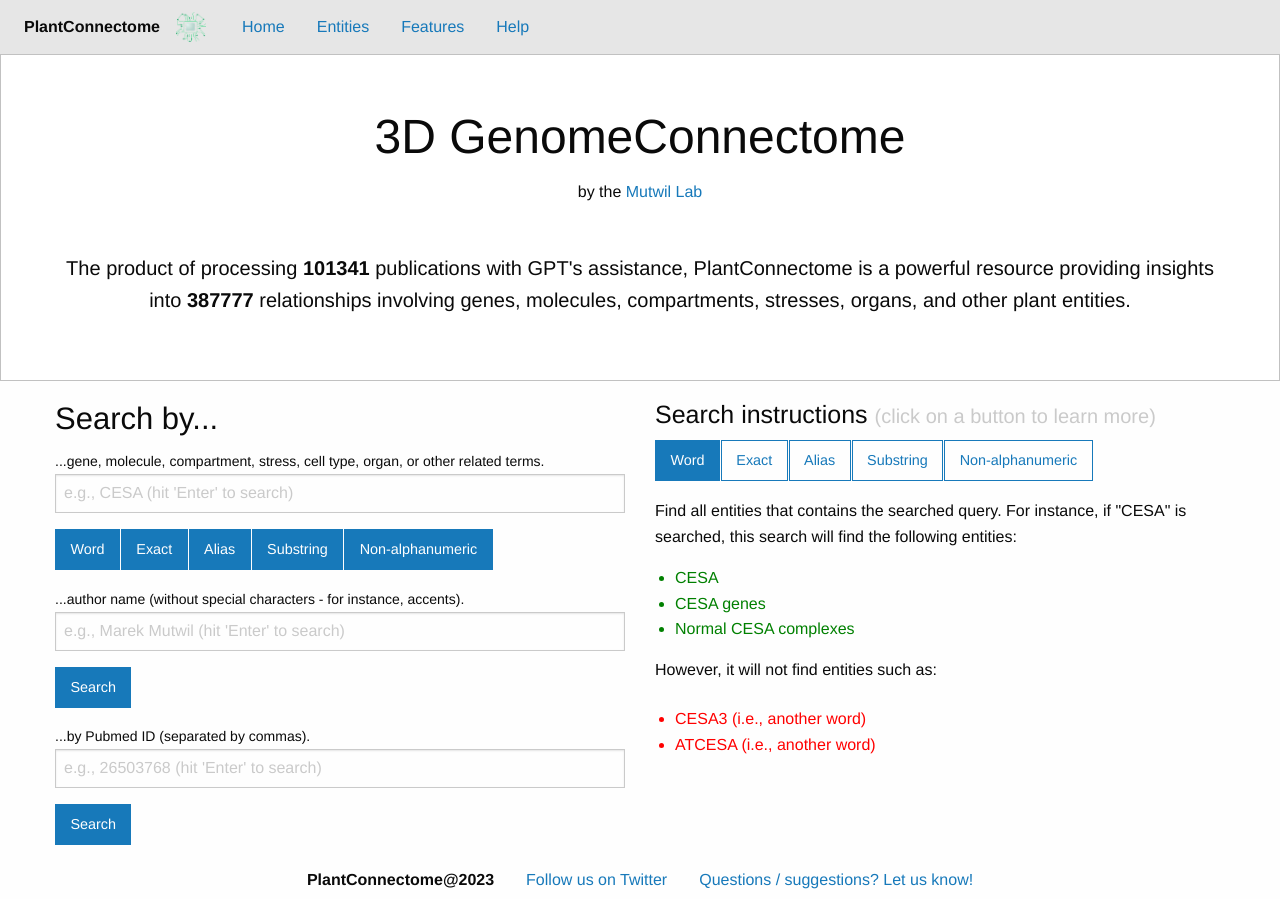
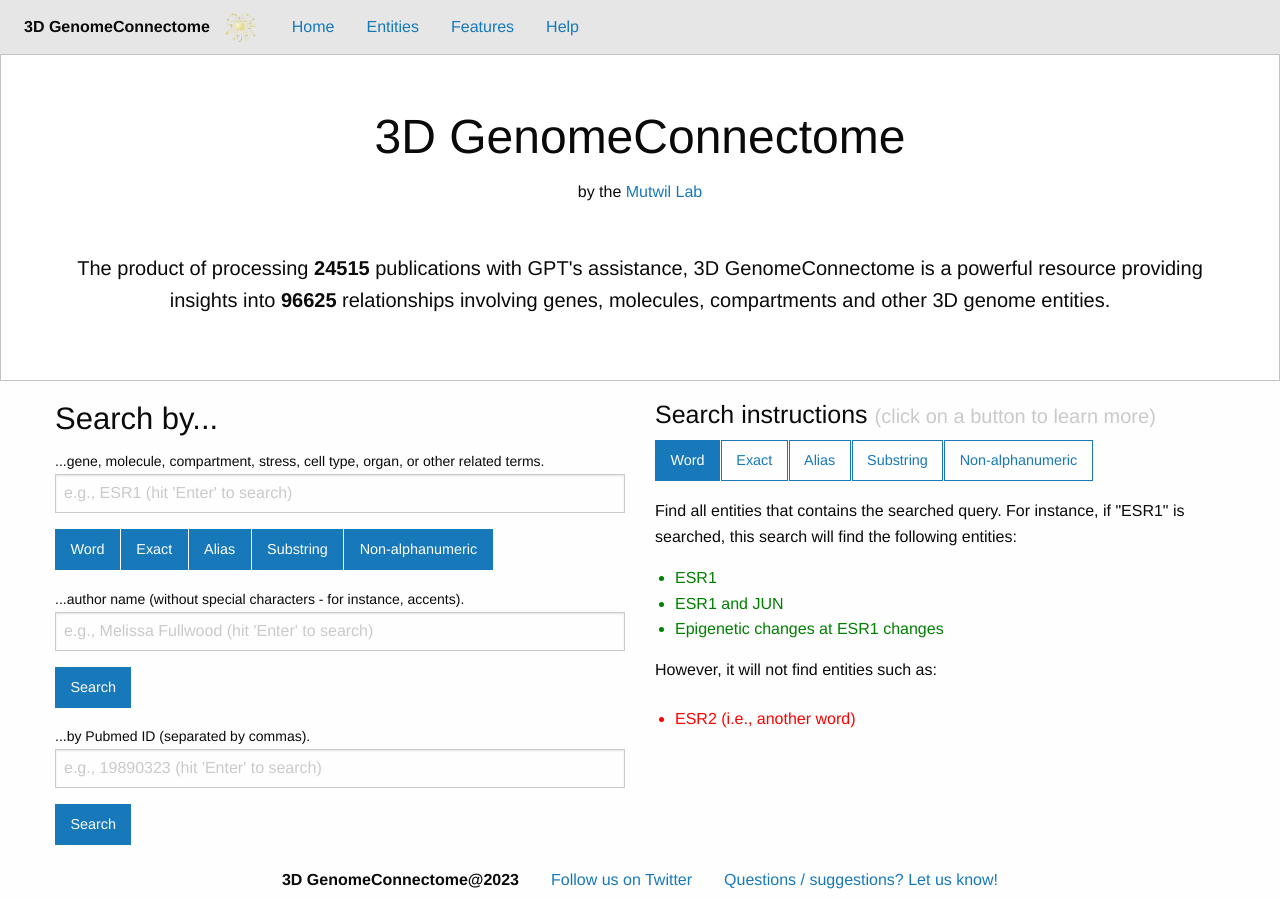
Before and after one commit to cyusong/humanconnectome, a Flask app: page / in a window 1280 px wide. Run offline with Flask 2, Linux system fonts and the light colour scheme; some libraries are stand-ins or nearby versions.

Commit message:
updated index page

```diff
--- a/static/js/index.js
+++ b/static/js/index.js
@@ -37,9 +37,9 @@ const gene_form_listeners = () => {
 function submitGeneForm(event, form, path) {
     if (titleInput.value === "") {
         if (path === '/form/gene_id/alias') {
-            titleInput.value = 'CESA1';
+            titleInput.value = 'ESR1';
         } else {
-            titleInput.value = 'CESA';
+            titleInput.value = 'ESR1';
         }
     }
     form.submit();
@@ -48,7 +48,7 @@ function submitGeneForm(event, form, path) {
 function submitNameForm(event, form) {
     const titleInput = document.getElementById("author");
     if (titleInput.value === "") {
-        titleInput.value = 'Marek Mutwil';
+        titleInput.value = 'Melissa Fullwood';
     }
     form.submit();
 }
@@ -56,7 +56,7 @@ function submitNameForm(event, form) {
 function submitTitleForm(event, form) {
     const titleInput = document.getElementById("title");
     if (titleInput.value === "") {
-        titleInput.value = '26503768';
+        titleInput.value = '19890323';
     }
     form.submit();
 }
@@ -104,76 +104,69 @@ const change_help_text = (button, text) => {
         case 'word':
             help_text = `
             <p>
-                Find all entities that contains the searched query.  For instance, if "CESA" is searched, this search will find the
+                Find all entities that contains the searched query.  For instance, if "ESR1" is searched, this search will find the
                 following entities:
                 <ul style = 'color: green;'>
-                    <li> CESA </li>
-                    <li> CESA genes </li>
-                    <li> Normal CESA complexes </li>
+                    <li> ESR1 </li>
+                    <li> ESR1 and JUN </li>
+                    <li> Epigenetic changes at ESR1 changes </li>
                 </ul>
                 However, it will not find entities such as:
                 <br> <br>
                 <ul style = 'color: red;'>
-                    <li> CESA3 (i.e., another word) </li>
-                    <li> ATCESA  (i.e., another word) </li>
+                    <li> ESR2 (i.e., another word) </li>
                 </ul>
             </p>`;
             break;
         case 'exact':
             help_text = `
             <p>
-                Finds the entity that matches the search query <em> exactly</em>.  For instance, if "CESA" is searched, this search will find the
+                Finds the entity that matches the search query <em> exactly</em>.  For instance, if "ESR1" is searched, this search will find the
                 following entity:
                 <ul style = 'color: green;'>
-                    <li> CESA </li>
+                    <li> ESR1 </li>
                 </ul>
                 However, it will not find entities such as:
                 <br> <br>
                 <ul style = 'color: red;'>
-                    <li> CESA genes </li>
+                    <li> ESR1 and JUN </li>
                 </ul>
             </p>`;
             break;
         case 'alias':
             help_text = `
             <p>
-                Finds all gene aliases that are associated with the search query.  For instance, if "CESA1" is searched, this search will find the
+                Finds all gene aliases that are associated with the search query.  For instance, if "ESR1" is searched, this search will find the
                 following entities:
                 <ul style = 'color: green;'>
-                    <li> CESA1 </li>
-                    <li> RSW1 </li>
-                    <li> ATCESA1 </li>
-                    <li> ANY1 </li>
-                    <li> Columbia and RSW1 </li>
-                    <li> CESA1 and CESA4 transcripts </li>
+                    <li> ESR1 </li>
                 </ul>
             </p>`;
             break;
         case 'substring':
             help_text = `
             <p>
-                Finds all entities that contain the search query as a substring.  For instance, if "hair" is searched, this search will find the
+                Finds all entities that contain the search query as a substring.  For instance, if "TAD"(topologically associating domain) is searched, this search will find the
                 following entities:
                 <ul style = 'color: green;'>
-                    <li> root hairs </li>
-                    <li> hairy roots </li>
+                    <li> ATAD2 (gene) </li>
+                    <li> GATAD1 (gene) </li>
                 </ul>
             </p>`;
             break;
         case 'non-alphanumeric':
             help_text = `
             <p>
-                Finds all entities that contain the search query followed by a non-alphanumeric character.  For instance, if "CESA1"
+                Finds all entities that contain the search query followed by a non-alphanumeric character.  For instance, if "ESR1"
                 is searched, this search will find the following entities:
                 <ul style = 'color: green;'>
-                    <li> CESA1-10 </li>
-                    <li> CESA1/3 </li>
+                    <li> MAST4-KD/ESR1-KD </li>
+                    <li> ESR1-MUTANT CELLS </li>
                 </ul>
                 However, it will not find entities such as:
                 <br> <br>
                 <ul style = 'color: red;'>
-                    <li> CESA10 </li>
-                    <li> CESA10/3 </li>
+                    <li>  </li>
                 </ul>
             </p>`;
             break;
--- a/templates/base.html
+++ b/templates/base.html
@@ -3,7 +3,7 @@
     <head>
         <!-- Contains the FoundationCSS CSS and JS for the database.  Do add in the necessary dependencies for each page! -->
         {% block dependencies %}
-        <title> PlantConnectome </title>
+        <title> 3D GenomeConnectome </title>
         <link rel = "stylesheet" type = 'text/css' href = "{{ url_for('static', filename = 'css/foundation.css') }}">  </link>
         <link rel = "stylesheet" type = 'text/css' href = "{{ url_for('static', filename = 'css/foundation.min.css') }}">  </link>
         <script src = " {{ url_for('static', filename = 'js/vendor/jquery.js') }}"> </script>
@@ -17,7 +17,7 @@
         <div class="top-bar">
             <div class="top-bar-left">
                 <ul class="menu">
-                    <li class="menu-text"> PlantConnectome </li>
+                    <li class="menu-text"> 3D GenomeConnectome </li>
 
                     <style>
                         .list-item {
@@ -31,7 +31,7 @@
                         margin-right: 20px; /* Adjust the margin as per your needs */
                       }
                     </style>
-                    <li class="list-item"> <img src="../static/PC_icon.png"> </li>
+                    <li class="list-item"> <img src="../static/YC_icon.png"> </li>
 
                     <li> <a href = "/"> Home </a> </li>
                     <li> <a href = "/catalogue"> Entities </a> </li>
@@ -53,7 +53,7 @@
         <article class="grid-container">
             <div class="row border-box">
                 <ul class="menu align-center">
-                    <li class = 'menu-text'> PlantConnectome@2023 </li>
+                    <li class = 'menu-text'> 3D GenomeConnectome@2023 </li>
                     <li> <a href = "https://twitter.com/labmutwil" target = "_blank"> Follow us on Twitter </a></li>
                     <li> <a href = "https://discord.gg/qr8tYYHu7Y" target = "_blank"> Questions / suggestions? Let us know! </a> </li>
                 </ul>
--- a/templates/index.html
+++ b/templates/index.html
@@ -18,7 +18,7 @@
       <p> by the <a href = "https://www.plant.tools/" target = "_blank"> Mutwil Lab </a> </p>
       <p class = "lead">
         <br>
-        The product of processing <strong class = "count"> 101341 </strong> publications with GPT's assistance, PlantConnectome is a powerful resource providing insights into <strong class = "count"> 387777 </strong> relationships involving genes, molecules, compartments, stresses, organs, and other plant entities.
+        The product of processing <strong class = "count"> {{papers}} </strong> publications with GPT's assistance, 3D GenomeConnectome is a powerful resource providing insights into <strong class = "count"> {{entities}} </strong> relationships involving genes, molecules, compartments and other 3D genome entities.
       </p>
   </div>
 </div>
@@ -30,7 +30,7 @@
       <form action = "{{ url_for('form', form_type = 'gene_id', search_type = 'normal') }}" method = 'POST' id = 'gene-form'>
         <label>
           ...gene, molecule, compartment, stress, cell type, organ, or other related terms.
-          <input type = "text" placeholder = "e.g., CESA (hit 'Enter' to search)" aria-describedby = "searchfield1" id = "gene_id" name = 'gene_id'>
+          <input type = "text" placeholder = "e.g., ESR1 (hit 'Enter' to search)" aria-describedby = "searchfield1" id = "gene_id" name = 'gene_id'>
           <div class = "button-group">
             <input type = "Submit" class = 'button' value = "Word">
             <input type = "Submit" class = 'button' formaction = "{{ url_for('form', form_type = 'gene_id', search_type = 'exact') }}" value = "Exact">
@@ -43,14 +43,14 @@
       <form action = "{{ url_for('form', form_type = 'author', search_type = 'author_search.author') }}", method = 'POST' id = 'name-form'>
         <label>
             ...author name (without special characters - for instance, accents).
-            <input type = "text" placeholder = "e.g., Marek Mutwil (hit 'Enter' to search)" aria-describedby = "searchfield2" id = 'author' name = 'author'>
+            <input type = "text" placeholder = "e.g., Melissa Fullwood (hit 'Enter' to search)" aria-describedby = "searchfield2" id = 'author' name = 'author'>
             <input type = "Submit" class = 'button' value = "Search">
         </label>
       </form>
       <form action = "{{ url_for('form', form_type = 'title', search_type = 'title_searches.title_search') }}", method = 'POST' id = 'title-form'>
         <label>
           ...by Pubmed ID (separated by commas).
-          <input type = "text" placeholder = "e.g., 26503768 (hit 'Enter' to search)" aria-describedby = "searchfield3" id = 'title' name = 'title'>
+          <input type = "text" placeholder = "e.g., 19890323 (hit 'Enter' to search)" aria-describedby = "searchfield3" id = 'title' name = 'title'>
         </label>
         <input type = "Submit" class = 'button' value = "Search">
       </form>
```
Also changed, not shown: static/YC_icon.png (added).
